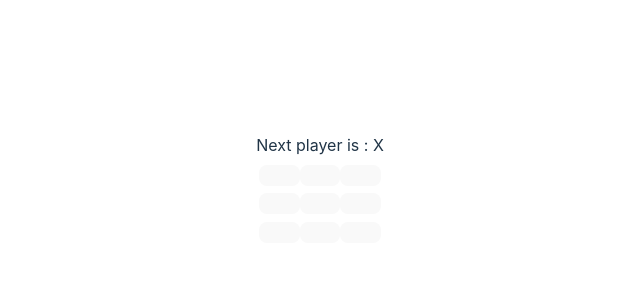
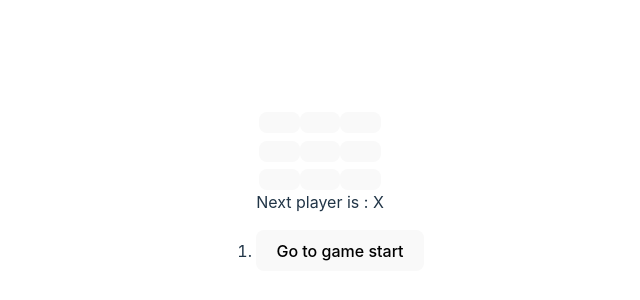
Before and after one commit to requin883/ReactApp, a React (Vite) app in the folder react_tik_tak_toe/: page / in a window 1280 px wide. Shown: the part 204-504 px from the top of the page, without its empty margins (320-960 px from the left). Built offline with nearby package versions, Linux system fonts and the light colour scheme.

Commit message:
"feat: finished functionality for history"

```diff
--- a/react_tik_tak_toe/src/components/Board.jsx
+++ /dev/null
@@ -1,47 +0,0 @@
-import { useState } from "react";
-import Square from './Square';
-import {calculateWinner} from "../functions/calculateWinner";
-
-export default function Board(){
-    const [squares,setSquare] = useState(Array(9));
-    const [xIsNext,setXIsNext] = useState(true);
-    const winner = calculateWinner(squares);
-    let status;
-    if(winner){
-      status= `The winner is ${winner}`;
-    }else{
-      status = `Next player is : ${xIsNext?"X":"O"}`
-    }
-    function handleClick(i) {
-        const newSquares = [...squares];
-        if(calculateWinner(squares) ||newSquares[i]){
-        return;
-        }
-        newSquares[i] = xIsNext?"X":"O";
-        setXIsNext(!xIsNext);
-        setSquare(newSquares);
-      }
-    function renderSquare(i) {
-      return <Square value={squares[i]} onClick={() => handleClick(i,squares,xIsNext)} />;
-    }
-      return (
-        <div>
-          <div className="status">{status}</div>
-          <div className="board-row">
-            {renderSquare(0)}
-            {renderSquare(1)}
-            {renderSquare(2)}
-          </div>
-          <div className="board-row">
-            {renderSquare(3)}
-            {renderSquare(4)}
-            {renderSquare(5)}
-          </div>
-          <div className="board-row">
-            {renderSquare(6)}
-            {renderSquare(7)}
-            {renderSquare(8)}
-          </div>
-        </div>
-      );
-  }
--- a/react_tik_tak_toe/src/main.jsx
+++ b/react_tik_tak_toe/src/main.jsx
@@ -1,19 +1,106 @@
-import React, { StrictMode } from "react";
+import React, { StrictMode, useState } from "react";
 import ReactDOM from "react-dom/client";
 import './index.css';
 import './App.css';
-import Board from "./components/Board";
+import { calculateWinner } from "./functions/calculateWinner";
+import { useRef } from "react";
+function Square(props) {
+  return (
+    <button className="square"
+      onClick={() => props.onClick('X')}>
+      {props.value}
+    </button>
+  );
+}
 
+function Board(props) {
+  function renderSquare(i) {
+    return <Square value={props.squares[i]} onClick={() => props.onClick(i)} />;
+  }
+  return (
+    <div>
+      <div className="board-row">
+        {renderSquare(0)}
+        {renderSquare(1)}
+        {renderSquare(2)}
+      </div>
+      <div className="board-row">
+        {renderSquare(3)}
+        {renderSquare(4)}
+        {renderSquare(5)}
+      </div>
+      <div className="board-row">
+        {renderSquare(6)}
+        {renderSquare(7)}
+        {renderSquare(8)}
+      </div>
+    </div>
+  );
+}
 function Game() {
+  const olEl = useRef(null);
+  const [state,setState] = useState({
+    history:[{
+      squares:Array(9).fill(null)
+    }],
+    stepNumber:0,
+    xIsNext:true
+  })
+  function handleClick(i,state) {
+    const newHistory = state.history.slice(0,state.stepNumber+1);
+    const current =newHistory[newHistory.length-1];
+    const squares = [...current.squares];
+    if (calculateWinner(squares) || squares[i]) {
+      return;
+    }
+    squares[i] = state.xIsNext ? "X" : "O";
+    setState({
+      history:state.history.concat([
+        {squares}
+      ]),
+      stepNumber:state.history.length,
+      xIsNext:!state.xIsNext
+    });
+  }
+
+  function jumpTo(step,state,setState) {
+    setState({
+      history:[...state.history],
+      stepNumber:step,
+      xIsNext:(step%2)===0
+    });
+  }
+  const newHistory = state.history;
+  const squares = newHistory[state.stepNumber].squares;
+  const winner = calculateWinner(squares);
+  const moves = state.history.map((step, move) => {
+    const desc = move ?
+    `Go to move #: ${move}`:
+      'Go to game start';
+      return(
+      <li key={move}>
+        <button onClick={() => jumpTo(move)}>{desc}</button>
+      </li>)
+  })
+  console.log(moves);
+  let status;
+  if (winner) {
+    status = `The winner is ${winner}`;
+  } else {
+    status = `Next player is : ${state.xIsNext ? "X" : "O"}`
+  }
   return (
     <StrictMode>
       <div className="game">
         <div className="game-board">
-          <Board />
+          <Board
+            squares={squares}
+            onClick={i => handleClick(i)}
+          />
         </div>
         <div className="game-info">
-          <div>{/* status */}</div>
-          <ol>{/* TODO */}</ol>
+          <div>{status}</div>
+          <ol ref={olEl}>{moves}</ol>
         </div>
       </div>
     </StrictMode>
```
